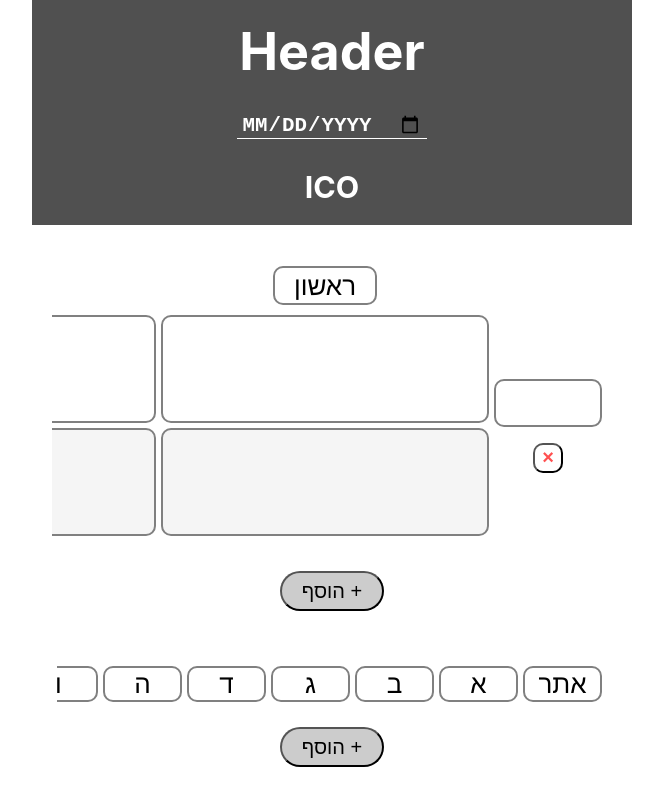
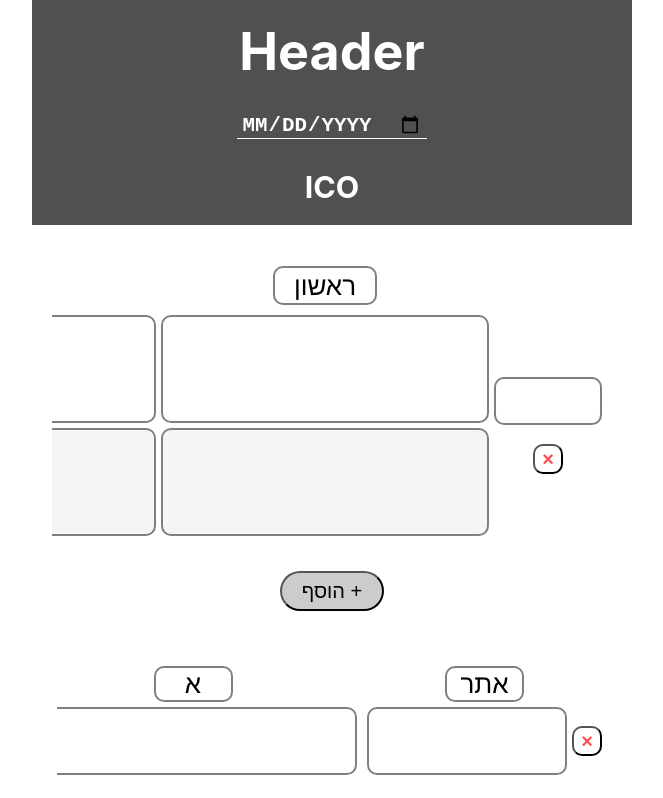
Before and after one commit to yotam-yakovw/workweek, a React (Create React App) app: page / in a window 1280 px wide. Shown: the top 798 px of the page, without its empty margins (308-971 px from the left). Built offline with nearby package versions, Linux system fonts and the light colour scheme.

Commit message:
seperated locations from workplaceslice

```diff
--- a/src/Components/AddButton/AddButton.css
+++ b/src/Components/AddButton/AddButton.css
@@ -1,4 +1,4 @@
-.button {
+.add-button {
   background-color: #ccc;
   color: black;
   font-size: 20px;
@@ -9,7 +9,7 @@
   cursor: pointer;
 }
 
-.button:hover {
+.add-button:hover {
   background-color: #eee;
   transform: scale(1.1);
   transition: transform 200ms linear;
--- a/src/Components/AddButton/AddButton.js
+++ b/src/Components/AddButton/AddButton.js
@@ -1,8 +1,8 @@
 import './AddButton.css';
 
-export default function AddButton(props) {
+export default function AddButton({ onClick }) {
   return (
-    <button onClick={props.onClick} className='button'>
+    <button onClick={onClick} className='add-button'>
       הוסף +
     </button>
   );
--- a/src/Components/Locations/Locations.css
+++ b/src/Components/Locations/Locations.css
@@ -1,12 +1,12 @@
 .locations {
   display: grid;
   direction: rtl;
-  grid-template-columns: 2fr repeat(7, 1fr);
+  grid-template-columns: repeat(8, 1fr);
   overflow: scroll;
   width: 90%;
   margin: auto;
   padding: 5px;
-  gap: 5px;
+  gap: 5px 10px;
 }
 
 .locations__title {
@@ -17,8 +17,15 @@
   margin: auto;
 }
 
-.locations__textarea {
+.location__title {
+  display: flex;
+  align-items: center;
+  gap: 5px;
+}
+
+.location__textarea {
   width: 25vw;
+  min-width: 100px;
   height: 60px;
   resize: none;
   border: 2px solid #808080;
@@ -27,3 +34,8 @@
   line-height: 20px;
   text-align: center;
 }
+
+.location__textarea_name {
+  width: 15vw;
+  margin: 0 auto;
+}
--- a/src/Components/Locations/Locations.js
+++ b/src/Components/Locations/Locations.js
@@ -3,13 +3,17 @@ import AddButton from '../AddButton/AddButton';
 import locationsSlice from '../../redux/locationsSlice';
 import { useDispatch } from 'react-redux';
 import { useSelector } from 'react-redux';
+import RemoveButton from '../RemoveButton/RemoveButton';
 
 export default function Locations() {
   const dispatch = useDispatch();
 
-  const addLocation = () => dispatch(locationsSlice.actions.addLocation());
+  const locations = useSelector((state) => state.locations.value);
 
-  const locations = useSelector((state) => state.locations.value);
+  const addLocation = () => {
+    dispatch(locationsSlice.actions.addLocation());
+    console.log(locations);
+  };
 
   return (
     <>
@@ -22,8 +26,8 @@ export default function Locations() {
         <p className='locations__title'>ה</p>
         <p className='locations__title'>ו</p>
         <p className='locations__title'>ש</p>
-        {Array.from({ length: locations }).map((element, key) => (
-          <Location key={key} />
+        {locations.map((location, key) => (
+          <Location location={location} key={key} />
         ))}
       </div>
       <AddButton onClick={addLocation} />
@@ -31,12 +35,56 @@ export default function Locations() {
   );
 }
 
-function Location() {
+function Location({ location }) {
+  const { id, name, days } = location;
+
+  const locations = useSelector((state) => state.locations.value);
+
+  const dispatch = useDispatch();
+
+  const { removeLocation, setLocationName, setLocationDay } = {
+    removeLocation: (id) => dispatch(locationsSlice.actions.removeLocation(id)),
+    setLocationName: ({ id, value }) =>
+      dispatch(locationsSlice.actions.setLocationName({ id, value })),
+    setLocationDay: ({ id, value }) =>
+      dispatch(locationsSlice.actions.setLocationDay({ id, value })),
+  };
+
+  const onNameChange = (evt) => {
+    const { id, value } = evt.target;
+    setLocationName({ id, value });
+  };
+
+  const onDayChange = (evt) => {
+    const { id, value } = evt.target;
+    setLocationDay({ id, value });
+  };
+
+  const onDelete = () => {
+    removeLocation(id);
+    console.log(locations);
+  };
+
   return (
     <>
-      <textarea className='locations__textarea' />
-      {Array.from({ length: 7 }).map((element, key) => (
-        <textarea dir='rtl' key={key} className='locations__textarea' />
+      <div className='location__title'>
+        <RemoveButton onClick={onDelete} />
+        <textarea
+          value={name}
+          onChange={onNameChange}
+          className='location__textarea location__textarea_name'
+          id={id + '_name'}
+        />
+      </div>
+      {days.map((day, key) => (
+        <textarea
+          value={day}
+          onChange={onDayChange}
+          dir='rtl'
+          key={key}
+          className='location__textarea'
+          id={id + '_' + key}
+        />
       ))}
     </>
   );
--- /dev/null
+++ b/src/Components/RemoveButton/RemoveButton.css
@@ -0,0 +1,17 @@
+.remove-button {
+  background-color: white;
+  color: #ff5050;
+  font-size: 20px;
+  font-weight: 700;
+  border-radius: 10px;
+  width: 30px;
+  height: 30px;
+  cursor: pointer;
+}
+
+.remove-button:hover {
+  background-color: #ff5050;
+  color: black;
+  transform: scale(1.1);
+  transition: transform 100ms linear;
+}
--- /dev/null
+++ b/src/Components/RemoveButton/RemoveButton.js
@@ -0,0 +1,9 @@
+import './RemoveButton.css';
+
+export default function RemoveButton({ onClick }) {
+  return (
+    <button onClick={onClick} className='remove-button'>
+      ×
+    </button>
+  );
+}
--- a/src/Components/Workers/Workers.css
+++ b/src/Components/Workers/Workers.css
@@ -45,30 +45,11 @@
   resize: none;
   font-size: 16px;
   line-height: 20px;
-  margin: 0 auto;
+  margin: 0 auto 10px;
   border: 2px solid #808080;
   border-radius: 10px;
   direction: rtl;
   text-align: center;
-}
-
-.worker__delete {
-  background-color: white;
-  color: #ff5050;
-  margin-top: 10px;
-  font-size: 20px;
-  font-weight: 700;
-  border-radius: 10px;
-  width: 30px;
-  height: 30px;
-  cursor: pointer;
-}
-
-.worker__delete:hover {
-  background-color: #ff5050;
-  color: black;
-  transform: scale(1.1);
-  transition: transform 100ms linear;
 }
 
 .worker__textarea {
--- a/src/Components/Workers/Workers.js
+++ b/src/Components/Workers/Workers.js
@@ -1,5 +1,6 @@
 import './Workers.css';
 import AddButton from '../AddButton/AddButton';
+import RemoveButton from '../RemoveButton/RemoveButton';
 import { useSelector } from 'react-redux';
 import { useDispatch } from 'react-redux';
 import workersSlice from '../../redux/workersSlice';
@@ -65,9 +66,7 @@ function Worker({ worker }) {
           className='worker__name'
           id={id + '_name'}
         />
-        <button onClick={onDelete} className='worker__delete'>
-          ×
-        </button>
+        <RemoveButton onClick={onDelete} />
       </div>
       {days.morning.map((text, key) => (
         <textarea
--- a/src/redux/locationsSlice.js
+++ b/src/redux/locationsSlice.js
@@ -2,14 +2,44 @@ import { createSlice } from '@reduxjs/toolkit';
 
 const locationsSlice = createSlice({
   name: 'locations',
-  initialState: { value: 0 },
+  initialState: {
+    value: [
+      {
+        id: 0,
+        name: '',
+        days: ['', '', '', '', '', '', ''],
+      },
+    ],
+  },
   reducers: {
     addLocation: (state) => {
-      console.log(state.value);
-      state.value += 1;
+      state.value.push({
+        id:
+          state.value.length === 0
+            ? 0
+            : state.value[state.value.length - 1].id + 1,
+        name: '',
+        days: ['', '', '', '', '', '', ''],
+      });
     },
-    reduceLocation: (state) => {
-      state.value -= 1;
+    removeLocation: (state, action) => {
+      state.value = state.value.filter(({ id }) => id !== action.payload);
+    },
+    setLocationName: (state, action) => {
+      const id = Number(action.payload.id.split('_')[0]);
+      const locationIndex = state.value.findIndex(
+        (location) => location.id === id
+      );
+
+      state.value[locationIndex].name = action.payload.value;
+    },
+    setLocationDay: (state, action) => {
+      const id = action.payload.id.split('_');
+      const locationIndex = state.value.findIndex(
+        (location) => location.id === Number(id[0])
+      );
+
+      state.value[locationIndex].days[id[1]] = action.payload.value;
     },
   },
 });
--- a/src/redux/workersSlice.js
+++ b/src/redux/workersSlice.js
@@ -29,8 +29,7 @@ const workersSlice = createSlice({
       });
     },
     removeWorker: (state, action) => {
-      const newWorkers = state.value.filter(({ id }) => id !== action.payload);
-      state.value = newWorkers;
+      state.value = state.value.filter(({ id }) => id !== action.payload);
     },
     setWorkerName: (state, action) => {
       const id = Number(action.payload.id.split('_')[0]);
```
